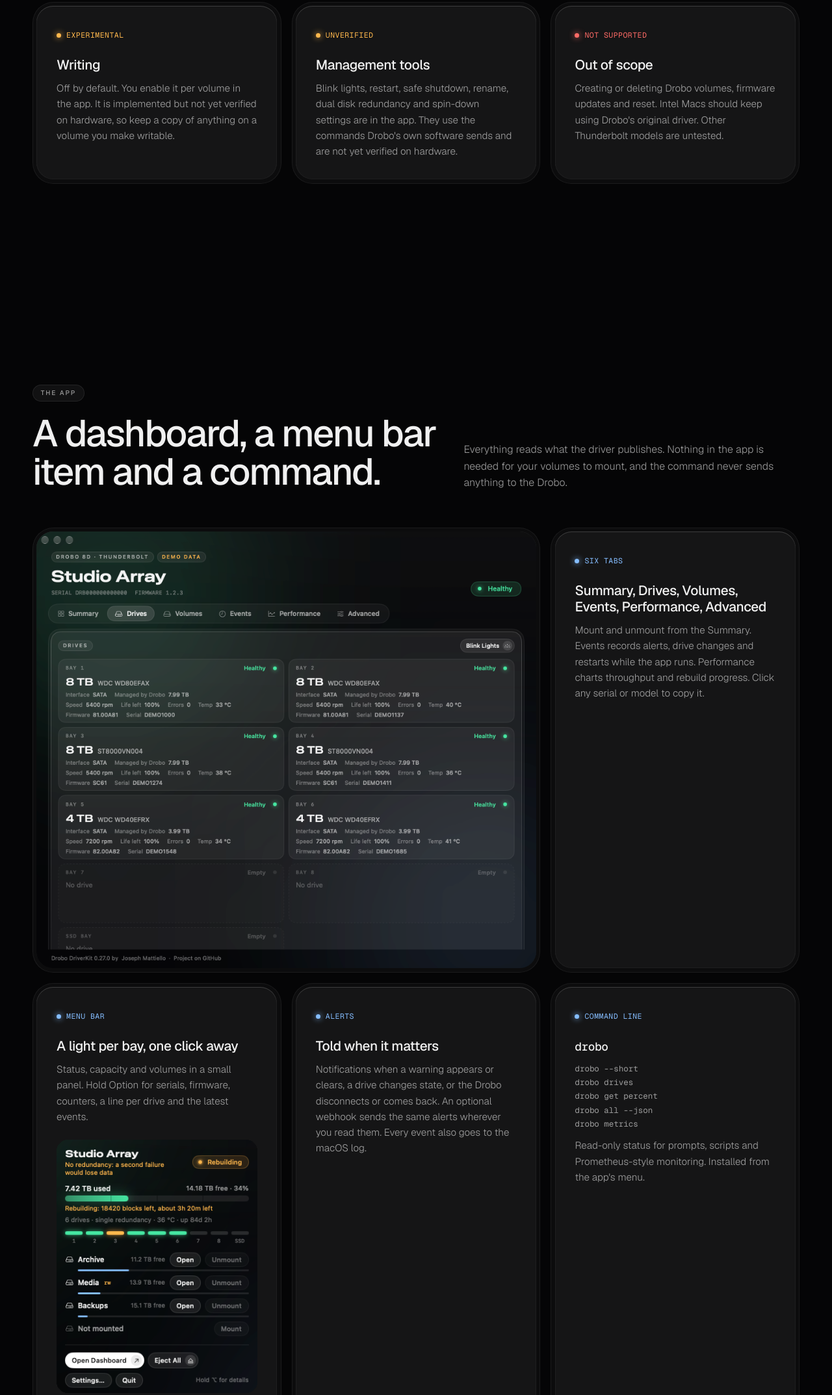
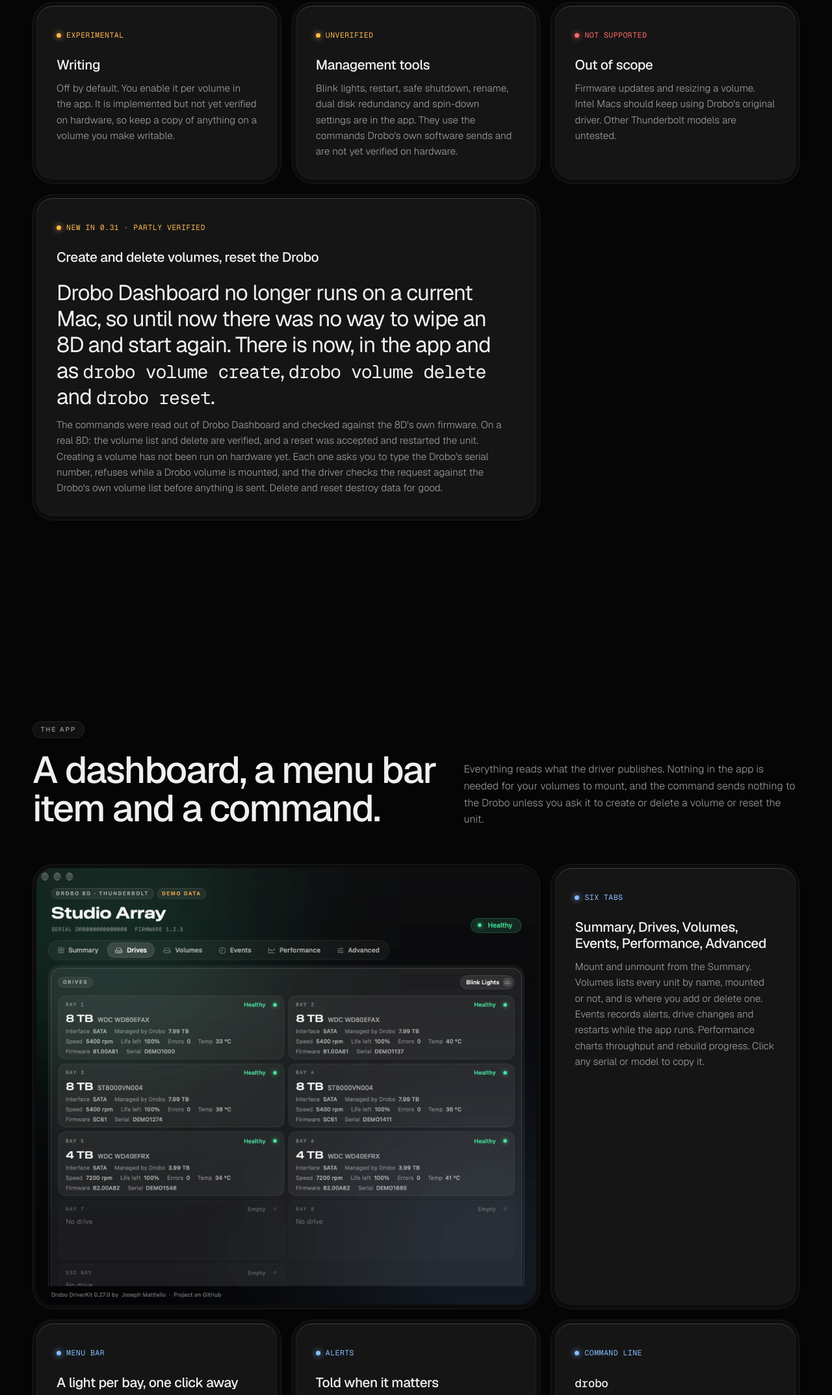
Before and after one commit to JoeMatt/drobo-driverkit, a plain HTML site: page docs/index.html in a window 1280 px wide. Shown: the part 1620-3767 px from the top of the page at 65% size. Drawn offline with nearby package versions, Linux system fonts and the light colour scheme.

Commit message:
Website and docs: volume management; reset sent on the 8D
Co-Authored-By: Claude Fable 5.2 <noreply@anthropic.com>

```diff
--- a/docs/index.html
+++ b/docs/index.html
@@ -269,7 +269,13 @@
         <div class="shell reveal" style="--d:.16s"><div class="core">
           <span class="state no"><i></i>Not supported</span>
           <h3>Out of scope</h3>
-          <p>Creating or deleting Drobo volumes, firmware updates and reset. Intel Macs should keep using Drobo's original driver. Other Thunderbolt models are untested.</p>
+          <p>Firmware updates and resizing a volume. Intel Macs should keep using Drobo's original driver. Other Thunderbolt models are untested.</p>
+        </div></div>
+        <div class="shell wide reveal"><div class="core">
+          <span class="state warn"><i></i>New in 0.31 · partly verified</span>
+          <h3>Create and delete volumes, reset the Drobo</h3>
+          <p class="pull">Drobo Dashboard no longer runs on a current Mac, so until now there was no way to wipe an 8D and start again. There is now, in the app and as <span class="mono">drobo volume create</span>, <span class="mono">drobo volume delete</span> and <span class="mono">drobo reset</span>.</p>
+          <p>The commands were read out of Drobo Dashboard and checked against the 8D's own firmware. On a real 8D: the volume list and delete are verified, and a reset was accepted and restarted the unit. Creating a volume has not been run on hardware yet. Each one asks you to type the Drobo's serial number, refuses while a Drobo volume is mounted, and the driver checks the request against the Drobo's own volume list before anything is sent. Delete and reset destroy data for good.</p>
         </div></div>
       </div>
     </div>
@@ -282,14 +288,14 @@
           <span class="eyebrow reveal">The app</span>
           <h2 class="reveal" style="--d:.08s">A dashboard, a menu bar item and a command.</h2>
         </div>
-        <p class="reveal" style="--d:.16s">Everything reads what the driver publishes. Nothing in the app is needed for your volumes to mount, and the command never sends anything to the Drobo.</p>
+        <p class="reveal" style="--d:.16s">Everything reads what the driver publishes. Nothing in the app is needed for your volumes to mount, and the command sends nothing to the Drobo unless you ask it to create or delete a volume or reset the unit.</p>
       </div>
       <div class="bento">
         <div class="shell wide reveal"><div class="core flush"><img src="images/tab-drives.png" alt="The Drives tab: one card per bay with size, model, speed, firmware and serial" width="940" height="822" loading="lazy"></div></div>
         <div class="shell reveal" style="--d:.08s"><div class="core">
           <span class="state info"><i></i>Six tabs</span>
           <h3>Summary, Drives, Volumes, Events, Performance, Advanced</h3>
-          <p>Mount and unmount from the Summary. Events records alerts, drive changes and restarts while the app runs. Performance charts throughput and rebuild progress. Click any serial or model to copy it.</p>
+          <p>Mount and unmount from the Summary. Volumes lists every unit by name, mounted or not, and is where you add or delete one. Events records alerts, drive changes and restarts while the app runs. Performance charts throughput and rebuild progress. Click any serial or model to copy it.</p>
         </div></div>
         <div class="shell reveal"><div class="core">
           <span class="state info"><i></i>Menu bar</span>
@@ -306,7 +312,7 @@
           <span class="state info"><i></i>Command line</span>
           <h3><span class="mono">drobo</span></h3>
           <p class="mono" style="font-size:.78rem; line-height:1.7">drobo --short<br>drobo drives<br>drobo get percent<br>drobo all --json<br>drobo metrics</p>
-          <p>Read-only status for prompts, scripts and Prometheus-style monitoring. Installed from the app's menu.</p>
+          <p>Status for prompts, scripts and Prometheus-style monitoring. Installed from the app's menu. Three commands change the Drobo (<span class="mono">volume create</span>, <span class="mono">volume delete</span>, <span class="mono">reset</span>); each prints what it would do and stops unless you add <span class="mono">--yes-really</span> and the serial number.</p>
         </div></div>
       </div>
     </div>
@@ -352,6 +358,7 @@
             <a class="doc" href="https://github.com/JoeMatt/drobo-driverkit/blob/master/docs/01-protocol-reverse-engineering.md"><div><b>Protocol notes</b><small>The wire protocol, from static analysis and from what was observed on hardware.</small></div><svg viewBox="0 0 16 16" fill="none" stroke="currentColor" stroke-width="1.2"><path d="M4.5 11.5l7-7M5.5 4.5h6v6"/></svg></a>
             <a class="doc" href="https://github.com/JoeMatt/drobo-driverkit/blob/master/docs/03-coverage.md"><div><b>Coverage audit</b><small>Every capability of the original driver, mapped to this code with a status.</small></div><svg viewBox="0 0 16 16" fill="none" stroke="currentColor" stroke-width="1.2"><path d="M4.5 11.5l7-7M5.5 4.5h6v6"/></svg></a>
             <a class="doc" href="https://github.com/JoeMatt/drobo-driverkit/blob/master/docs/04-backlog.md"><div><b>Backlog</b><small>Open work items, each sized for one pull request.</small></div><svg viewBox="0 0 16 16" fill="none" stroke="currentColor" stroke-width="1.2"><path d="M4.5 11.5l7-7M5.5 4.5h6v6"/></svg></a>
+            <a class="doc" href="https://github.com/JoeMatt/drobo-driverkit/blob/master/docs/05-volume-management.md"><div><b>Volume management</b><small>What create, delete and reset send, the three layers of checks, and the test plan.</small></div><svg viewBox="0 0 16 16" fill="none" stroke="currentColor" stroke-width="1.2"><path d="M4.5 11.5l7-7M5.5 4.5h6v6"/></svg></a>
           </div>
         </div></div>
         <div class="shell half reveal" style="--d:.08s"><div class="core">
@@ -359,14 +366,14 @@
           <h3>Unit tests for the management page decoders</h3>
           <p>The app's decoders have no tests. Add a test target with fixture bytes per page and run it in CI.</p>
           <div class="tags"><span class="tag">app</span><span class="tag">good first issue</span></div>
-          <h3 style="margin-top:2.2rem">Reverse-engineer Drobo Dashboard 3.6.1</h3>
-          <p>It has not been analysed. Documenting the commands it sends decides coverage of restart, LED brightness and SSD cache management.</p>
+          <h3 style="margin-top:2.2rem">Finish reading Drobo Dashboard 3.6.1</h3>
+          <p>Its service has been read for status pages, system commands, the event log and volume management. Still undecoded: resizing a volume, the alert-threshold setter and the diagnostics download.</p>
           <div class="tags"><span class="tag">protocol</span><span class="tag">documentation only</span></div>
         </div></div>
         <div class="shell wide reveal"><div class="core">
           <span class="state warn"><i></i>The rules that do not bend</span>
           <h3>Writes stay off by default.</h3>
-          <p>They are opt-in per volume and that default does not change. Destructive management commands are out of scope. A pull request that only compiles says so: "compiles; not run on hardware".</p>
+          <p>They are opt-in per volume and that default does not change. Destructive management commands are out of scope except the three the maintainer asked for (create, delete, reset), and the checks around those are not to be loosened. A pull request that only compiles says so: "compiles; not run on hardware".</p>
         </div></div>
         <div class="shell reveal" style="--d:.08s"><div class="core">
           <span class="state info"><i></i>Build check</span>
```
Also changed, not shown: 2 other files.
